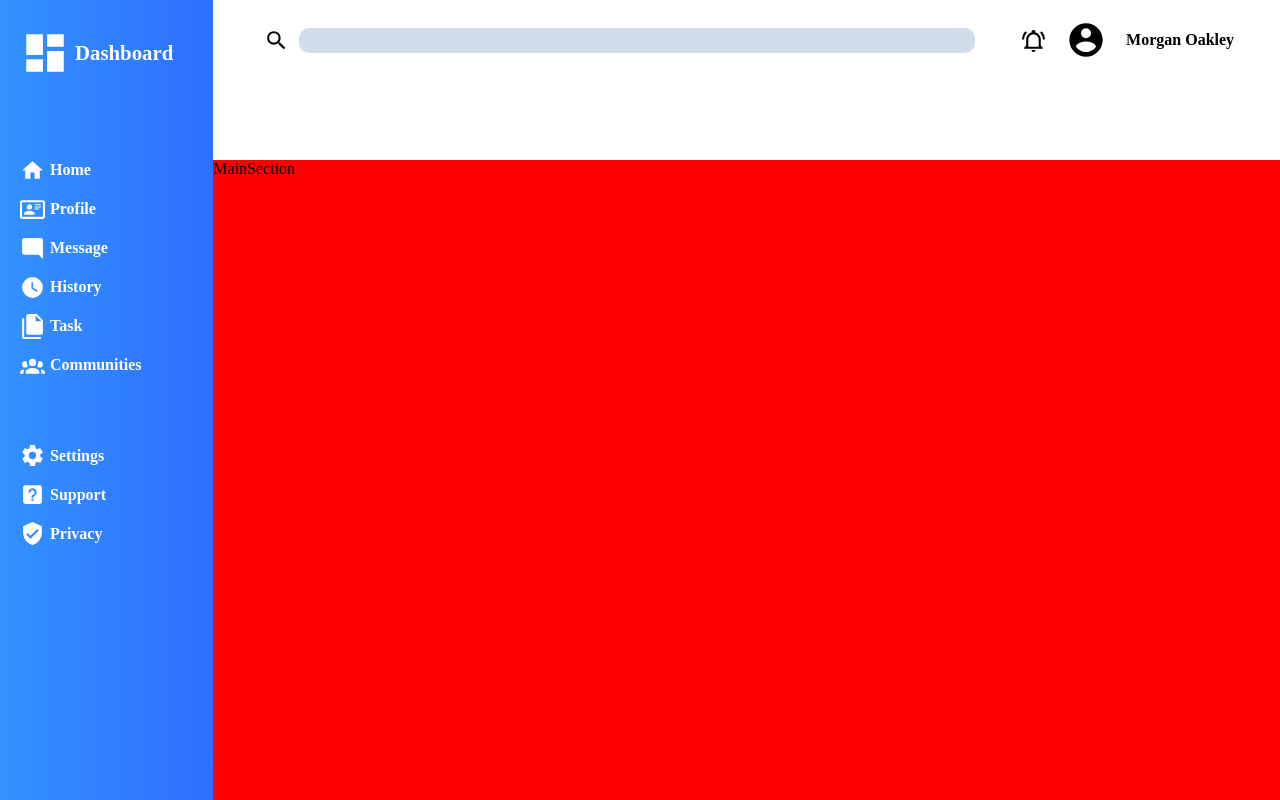
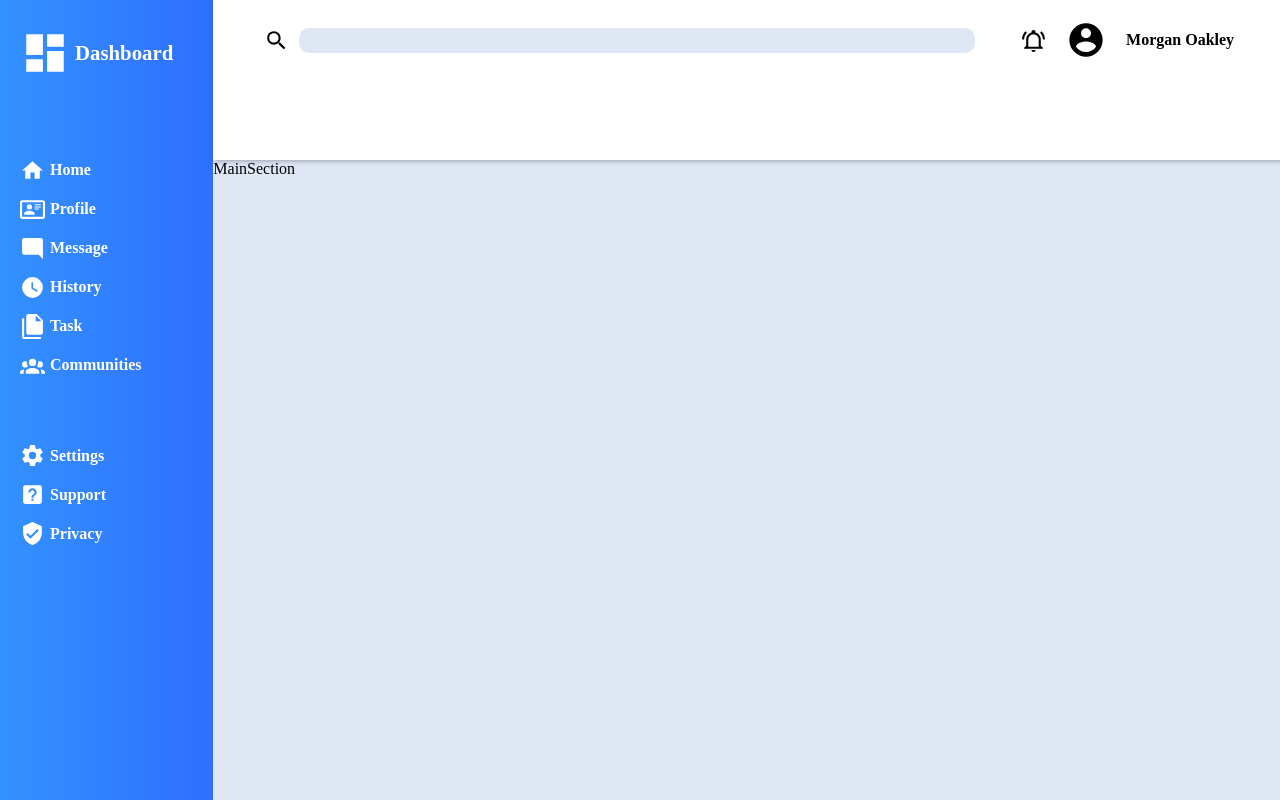
Before and after one commit to LukBlan/dashboard, a plain HTML site: page index.html in a window 1280 px wide. Drawn offline with Linux system fonts and the light colour scheme.

Commit message:
Add shadow to navbar

```diff
--- a/css/styles.css
+++ b/css/styles.css
@@ -55,8 +55,11 @@ aside p {
 
 nav {
   background-color: white;
+  position: relative;
   display: grid;
   grid-template: 1fr 1fr / 2.5fr 1fr;
+  box-shadow: 2px 1px 5px rgb(0 0 0 / 32%);
+  z-index: 1;
 }
 
 nav img {
@@ -74,7 +77,7 @@ nav img {
 }
 
 .search-section input {
-  background-color: #d2ddec;
+  background-color: #dfe7f5;
   width: 100%;
   border-radius: 10px;
   border: none;
@@ -82,7 +85,7 @@ nav img {
 }
 
 section {
-  background-color: red;
+  background-color: #dfe7f5;
 }
 
 .aside-header {
```
